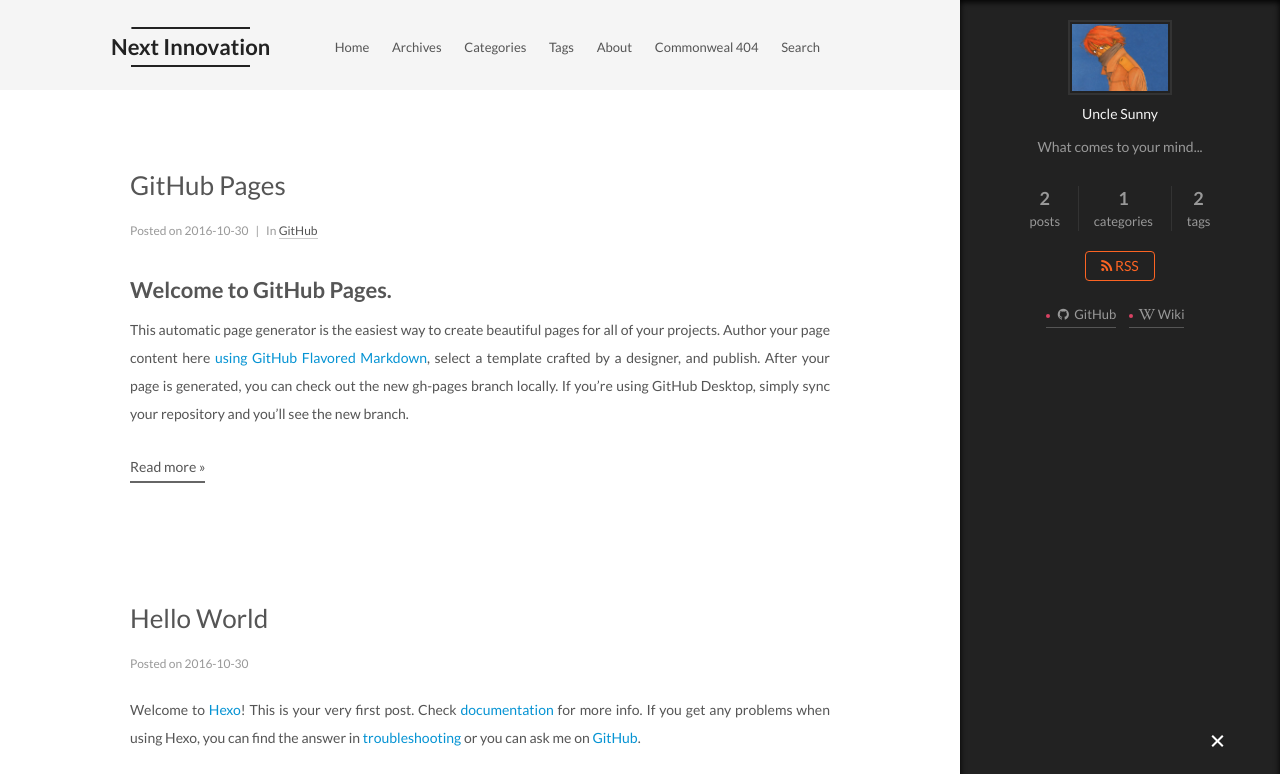
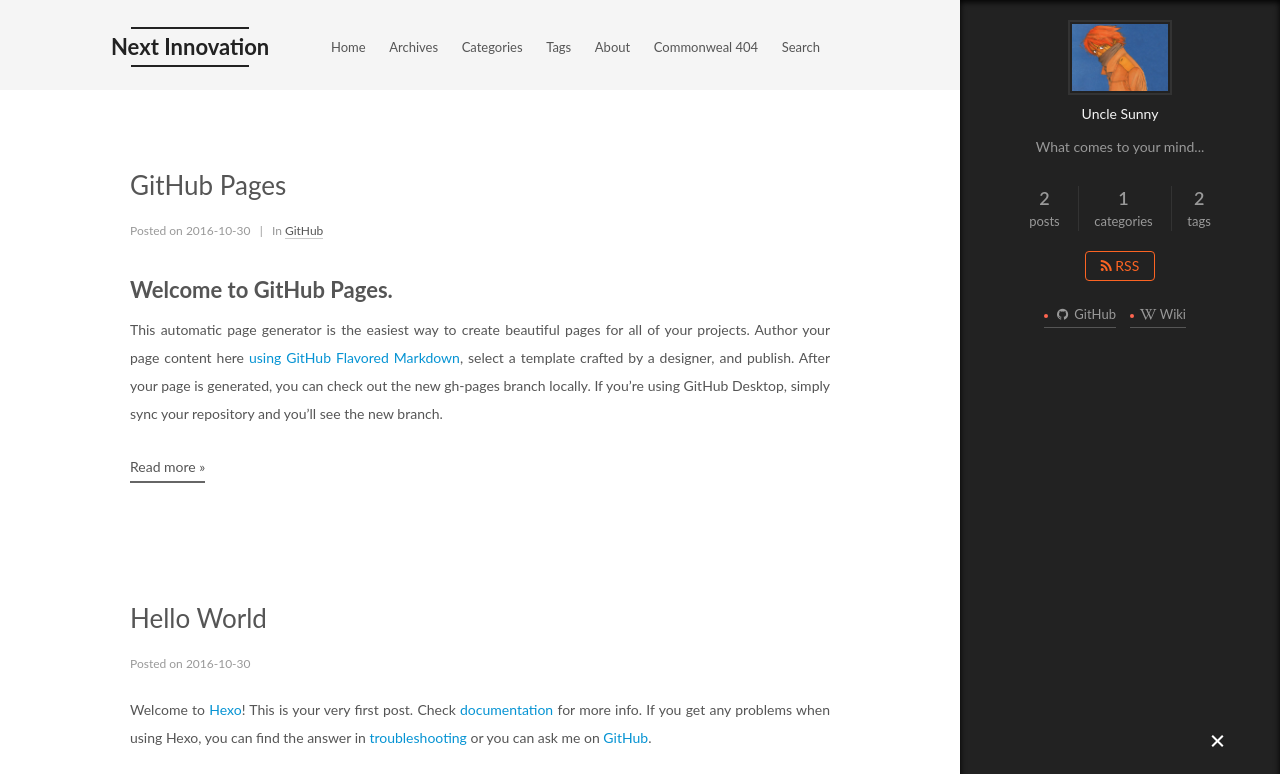
Before and after one commit to UncleSunnyWen/UncleSunnyWen.github.io, a plain HTML site: page index.html in a window 1280 px wide. Both pictures are taken after a click on the element 1217 px from the left and 742 px from the top of the page. Shown: the top 774 px of the page. Drawn offline with Linux system fonts and the light colour scheme; some packages are replaced by stand-ins of ours; a script that the page names is missing.

Commit message:
Site updated: 2016-10-31 22:57:42

```diff
--- a/css/main.css
+++ b/css/main.css
@@ -1686,7 +1686,7 @@
   width: 4px;
   height: 4px;
   border-radius: 50%;
-  background: #d94263;
+  background: #ff6550;
 }
 .links-of-blogroll {
   font-size: 13px;
--- a/index.html
+++ b/index.html
@@ -30,32 +30,6 @@
 
 
   <link href="/vendors/fancybox/source/jquery.fancybox.css?v=2.1.5" rel="stylesheet" type="text/css" />
-
-
-
-
-
-
-
-
-
-
-
-
-
-
-
-
-
-
-
-
-
-
-
-
-
-    <link href="//fonts.googleapis.com/css?family=Lato:300,300italic,400,400italic,700,700italic&subset=latin,latin-ext" rel="stylesheet" type="text/css">
 
 
 
```
Also changed, not shown: 2016/10/30/GitHub-Pages/index.html (+0 -26 lines), 2016/10/30/hello-world/index.html (+0 -26 lines), 404.html (+0 -26 lines), about/index.html (+4 -30 lines), archives/2016/10/index.html (+0 -26 lines), archives/2016/index.html (+0 -26 lines), archives/index.html (+0 -26 lines), categories/GitHub/index.html (+0 -26 lines), categories/index.html (+0 -26 lines), tags/GitHub/index.html (+0 -26 lines), tags/Markdown/index.html (+0 -26 lines), tags/index.html (+0 -26 lines).
